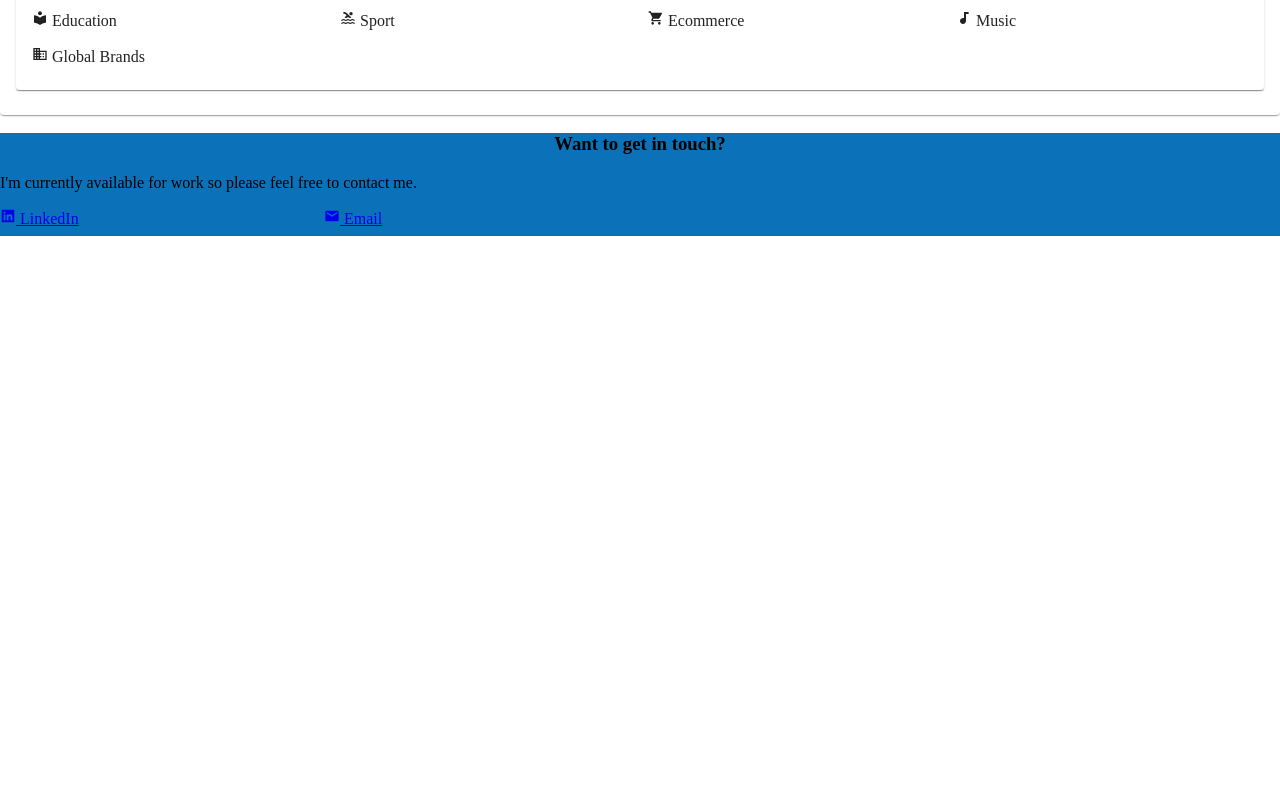
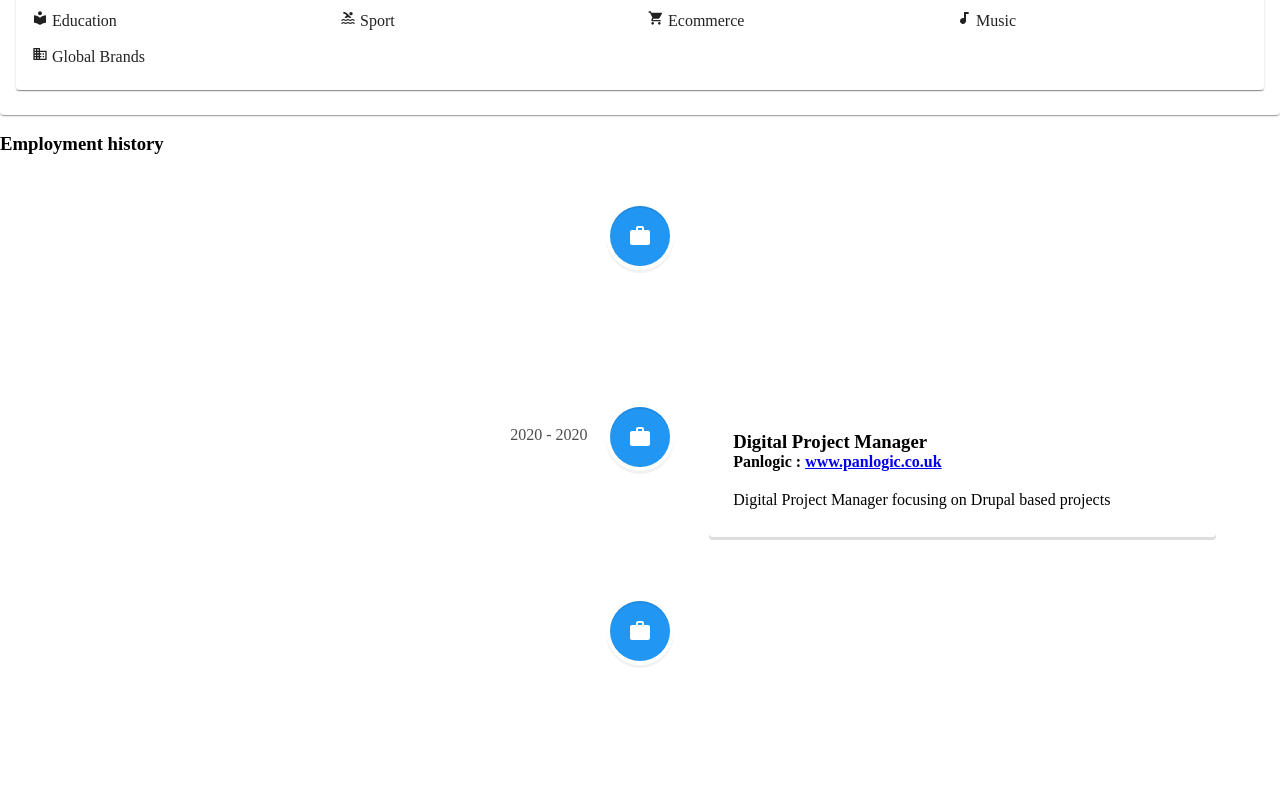
Before and after one commit to 789ni812/my-portfolio, a React (Create React App) app: page / in a window 1280 px wide. Shown: the part 800-1600 px from the top of the page. Before the commit the page ends 1036 px from the top, so only its background shows below. Built offline with nearby package versions, Linux system fonts and the light colour scheme.

Commit message:
removed redundant test file, re-added work history timeline

```diff
--- a/src/App.js
+++ b/src/App.js
@@ -14,7 +14,7 @@ const App = () => {
     <ThemeProvider theme={theme}>
       <Header data-test="component-Header" />
       <ContentIntroduction data-test="component-ContentIntroduction" />
-      {/* <TimelineWorkHistory data-test="component-timelineWorkHistory" /> */}
+      <TimelineWorkHistory data-test="component-timelineWorkHistory" />
       <Footer data-test="component-Footer" />
     </ThemeProvider>
   );
```
Also changed, not shown: 1 other file (tests, documents, lock files or other folders).
